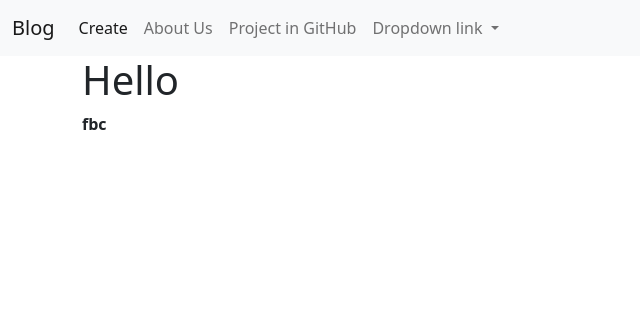
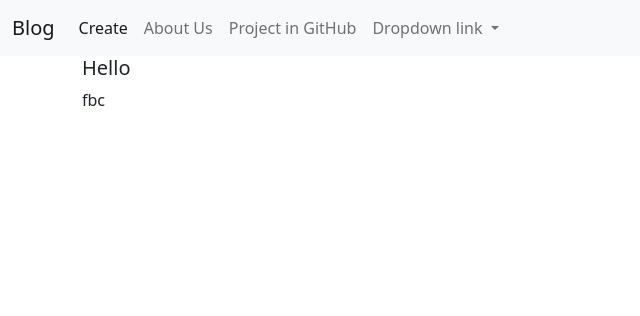
Before and after one commit to Toktorov/DjnagoBlog, a Django app: template templates/posts/detail.html in a window 1280 px wide. Shown: the top 316 px of the page, without its empty margins (0-640 px from the left). Run offline with Django 3.2, Linux system fonts and the light colour scheme; the template is opened without the code that fills it: values that come from a table or form of the project are taken from there, others are empty; data comes from the database, SQL or seed files in the repository; parts of the project's set-up code (start-up, migrations or seed data) failed here and were passed over.

Commit message:
fix datail

```diff
--- a/templates/posts/detail.html
+++ b/templates/posts/detail.html
@@ -2,10 +2,10 @@
 {% block content %}
     <div class="container">
         <div class="row">
-            <h1>{{ post.title }}</h1>
+            <h5 class="card-title">{{ posts.title }}</h5>
         </div>
         <div class="col">
-            <p><strong>{{ post.description }}</strong></p>
+            <p class="card-text">{{ posts.description }}</p>
         </div>
     </div>
 {% endblock %}
--- a/templates/posts/index.html
+++ b/templates/posts/index.html
@@ -5,7 +5,7 @@
         <div class="card-body">
             <h5 class="card-title">{{ post.title }}</h5>
             <p class="card-text">{{ post.description|truncatewords:40}}</p>
-            <a href="{% url 'detail' post.id %}" class="btn btn-primary">Go somewhere</a>
+            <a href="{% url 'detail' post.id %}" class="btn btn-primary">View</a>
         </div>
     </div>
     {% endfor %}
```
